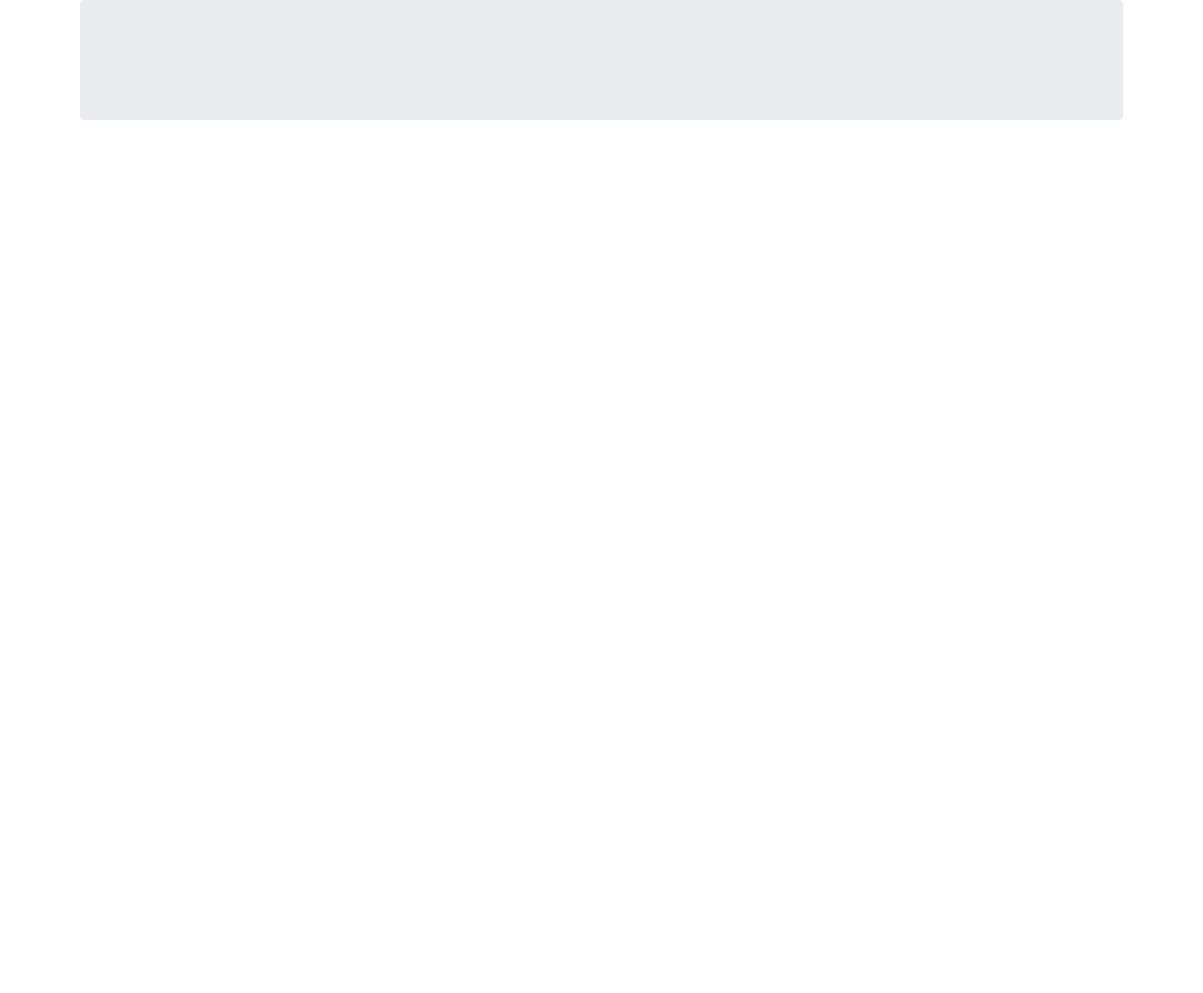
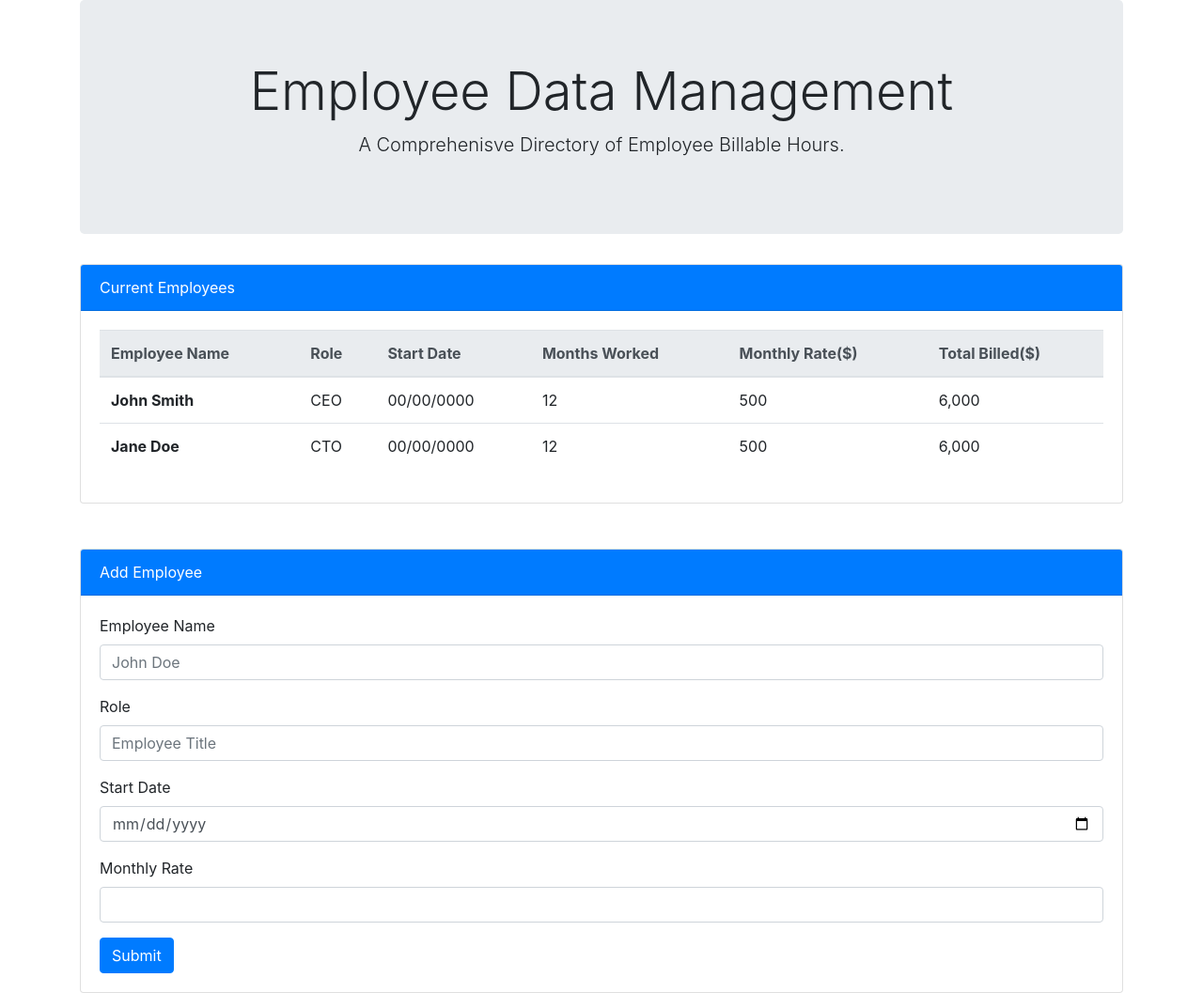
Before and after one commit to ucsd-teamwork-projects/employee-tracker-app, a plain HTML site: page index.html in a window 1280 px wide. Shown: the whole page at 94% size. Before the commit the page ends 800 px from the top, so only its background shows below. Drawn offline with nearby package versions, Linux system fonts and the light colour scheme.

Commit message:
app UI complete

```diff
--- a/assets/css/style.css
+++ b/assets/css/style.css
@@ -0,0 +1,3 @@
+.formDescription {}
+
+#formTitle {}
--- a/index.html
+++ b/index.html
@@ -7,32 +7,114 @@
     <meta http-equiv="X-UA-Compatible" content="ie=edge">
     <title>Timesheet App</title>
 
+    <!-- Bootstrap CDN -->
     <link rel="stylesheet" href="https://stackpath.bootstrapcdn.com/bootstrap/4.3.1/css/bootstrap.min.css"
         integrity="sha384-ggOyR0iXCbMQv3Xipma34MD+dH/1fQ784/j6cY/iJTQUOhcWr7x9JvoRxT2MZw1T" crossorigin="anonymous">
+    <script src="https://code.jquery.com/jquery-3.3.1.slim.min.js"
+        integrity="sha384-q8i/X+965DzO0rT7abK41JStQIAqVgRVzpbzo5smXKp4YfRvH+8abtTE1Pi6jizo" crossorigin="anonymous">
+    </script>
+    <script src="https://cdnjs.cloudflare.com/ajax/libs/popper.js/1.14.7/umd/popper.min.js"
+        integrity="sha384-UO2eT0CpHqdSJQ6hJty5KVphtPhzWj9WO1clHTMGa3JDZwrnQq4sF86dIHNDz0W1" crossorigin="anonymous">
+    </script>
+    <script src="https://stackpath.bootstrapcdn.com/bootstrap/4.3.1/js/bootstrap.min.js"
+        integrity="sha384-JjSmVgyd0p3pXB1rRibZUAYoIIy6OrQ6VrjIEaFf/nJGzIxFDsf4x0xIM+B07jRM" crossorigin="anonymous">
+    </script>
+    <!-- Scoped CSS -->
+    <link rel="stylesheet" href="assets/css/style.css">
 
-    <link rel="stylesheet" href="assets/css/style.css">
+    <!-- Firebase References -->
+    <script src="https://www.gstatic.com/firebasejs/6.0.4/firebase-app.js"></script>
+    <script src="https://www.gstatic.com/firebasejs/6.0.4/firebase-database.js"></script>
+
 </head>
 
 <body>
 
     <div class="container">
-        <div class="jumbotron">
-
+        <div id="appJumbotron" class="row">
+            <div class="col-sm-12">
+                <div class="jumbotron text-center">
+                    <h1 class="display-4">Employee Data Management</h1>
+                    <p class="lead">A Comprehenisve Directory of Employee Billable Hours.</p>
+                </div>
+            </div>
         </div>
 
-        <div id="currentEmployees" class="">
-
+        <div id="currentEmployees" class="row">
+            <div class="col-sm-12">
+                <div class="card">
+                    <div class="card-header text-white bg-primary">Current Employees</div>
+                    <div class="card-body">
+                        <table class="table">
+                            <thead class="thead-light">
+                                <tr>
+                                    <th scope="col">Employee Name</th>
+                                    <th scope="col">Role</th>
+                                    <th scope="col">Start Date</th>
+                                    <th scope="col">Months Worked</th>
+                                    <th scope="col">Monthly Rate($)</th>
+                                    <th scope="col">Total Billed($)</th>
+                                </tr>
+                            </thead>
+                            <tbody>
+                                <tr>
+                                    <th scope="row">John Smith</th>
+                                    <td>CEO</td>
+                                    <td>00/00/0000</td>
+                                    <td>12</td>
+                                    <td>500</td>
+                                    <td>6,000</td>
+                                </tr>
+                                <tr>
+                                    <th scope="row">Jane Doe</th>
+                                    <td>CTO</td>
+                                    <td>00/00/0000</td>
+                                    <td>12</td>
+                                    <td>500</td>
+                                    <td>6,000</td>
+                                </tr>
+                            </tbody>
+                        </table>
+                    </div>
+                </div>
+            </div>
         </div>
 
-        <div id="addEmployee">
+        <div id="addEmployee" class="row mt-5">
+            <div class="col-sm-12">
+                <div class="card">
+                    <div class="card-header text-white bg-primary">Add Employee</div>
+                    <div class="card-body">
+                        <form>
+                            <div class="form-group">
+                                <label for="name-input">Employee Name</label>
+                                <input type="email" class="form-control" id="name-input" placeholder="John Doe">
+                            </div>
+                            <div class="form-group">
+                                <label for="role-input">Role</label>
+                                <input type="text" class="form-control" id="role-input" placeholder="Employee Title">
+                            </div>
+                            <div class="form-group">
+                                <label for="start-input">Start Date</label>
+                                <input type="date" class="form-control" id="start-input">
+                            </div>
+                            <div class="form-group">
+                                <label for="rate-input">Monthly Rate</label>
+                                <input type="text" class="form-control" id="rate-input" placeholder="">
+                            </div>
+                            <a href="#" id="addEmployeeButton" class="btn btn-primary">Submit</a>
+                        </form>
 
+                    </div>
+
+                </div>
+            </div>
         </div>
-    </div>
 
 
-    <script src="https://code.jquery.com/jquery-3.4.1.min.js"
-        integrity="sha256-CSXorXvZcTkaix6Yvo6HppcZGetbYMGWSFlBw8HfCJo=" crossorigin="anonymous"></script>
-    <script src="assets/js/app.js"></script>
+        <script src="https://code.jquery.com/jquery-3.4.1.min.js"
+            integrity="sha256-CSXorXvZcTkaix6Yvo6HppcZGetbYMGWSFlBw8HfCJo=" crossorigin="anonymous"></script>
+        <script src="assets/js/app.js"></script>
 </body>
 
 </html>
```
